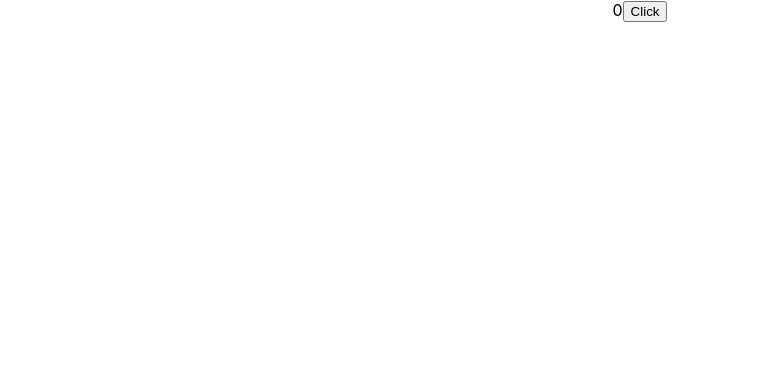
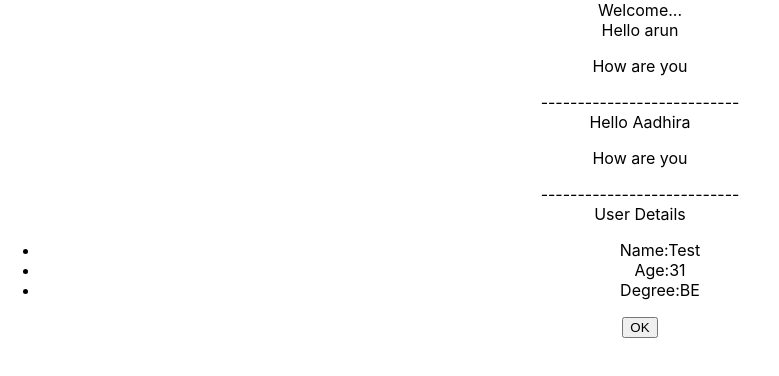
Before and after one commit to marun790/react-hook, a React (Create React App) app: page / in a window 1280 px wide. Shown: the top 376 px of the page, without its empty margins (0-779 px from the left). Built offline with nearby package versions, Linux system fonts and the light colour scheme.

Commit message:
Destructuring

```diff
--- a/src/App.js
+++ b/src/App.js
@@ -1,8 +1,8 @@
 import React from 'react';
 import './App.css'
-import Counter from './components/state/Counter';
+// import Counter from './components/state/Counter';
 // import Message from './state/Message';
-// import Parent from './components/props/Parent';
+import Parent from './components/props/Parent';
 // import Home from './components/routing/Home';
 // import Login from './components/login/Login';
 // import BasicExample from './components/routing/BasicExample';
@@ -57,10 +57,10 @@ function App() {
       {/* <Home> */}
       {/* <Login/> */}
       {/* <BasicExample/> */}
-      {/* <Parent/> */}
+      <Parent />
       {/* <Message/>*/}
 
-      <Counter />
+      {/* <Counter /> */}
     </div>
   );
 }
--- a/src/components/props/Greet.jsx
+++ b/src/components/props/Greet.jsx
@@ -1,10 +1,10 @@
 import React from 'react'
 
-export default function Greet(props) {
+export default function Greet({ name, children }) {  //--> Destructuring
     return (
         <div>
-            Hello {props.name}
-            {props.children}
+            Hello {name}
+            {children}
             <span>---------------------------</span>
         </div>
 
--- a/src/components/props/Parent.jsx
+++ b/src/components/props/Parent.jsx
@@ -5,8 +5,8 @@ import Greet from './Greet'
 export default function Parent() {
 
     const user = {
-        name : "arun",
-        age : "31"
+        name: "arun",
+        age: "31"
     }
 
 
@@ -21,7 +21,7 @@ export default function Parent() {
                 <p>How are you</p>
             </Greet>
             User Details
-            <Children user={user} degree = "BE">
+            <Children user={user} degree="BE">
                 <button>OK</button>
             </Children>
 
```
